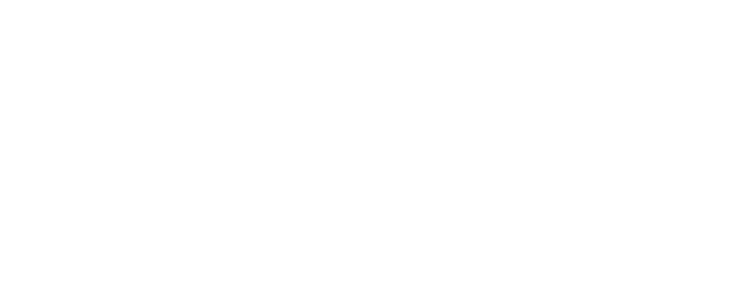
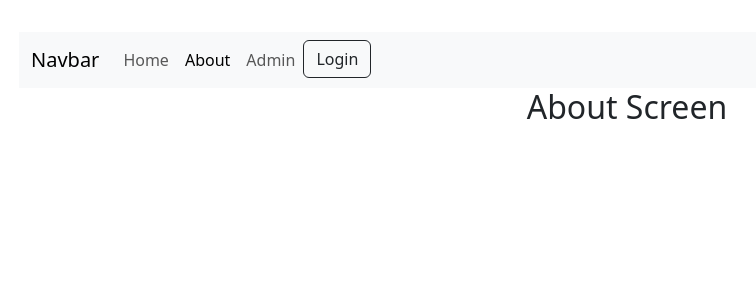
Before and after one commit to Salustiano-RoblesTeran/5-cripto97i, a React (Vite) app: page /About in a window 1280 px wide. Shown: the top 300 px of the page, without its empty margins (13-769 px from the left). Built offline with nearby package versions, Linux system fonts and the light colour scheme.

Commit message:
uso de rutas y configuracion de app.jsx

```diff
--- a/src/App.jsx
+++ b/src/App.jsx
@@ -1,10 +1,28 @@
 import React from "react";
+import { BrowserRouter, Routes, Route } from "react-router-dom";
 import "./App.css";
+import AdminScreen from "./pages/AdminScreen";
+import HomeScreen from "./pages/HomeScreen";
+import ErrorScreen from "./pages/ErrorScreen";
+import Login from "./pages/Login";
+import AboutScreen from "./pages/AboutScreen";
+import NavBar from "./components/NavBar";
 
 function App() {
   return (
     <>
-      <div></div>
+      <BrowserRouter>
+      <NavBar/>
+          <Routes>
+            <Route path="/" element={<HomeScreen/>}/>
+            <Route path="/Admin" element={<AdminScreen/>}/>
+            <Route path="/Login" element={<Login/>}/>
+            <Route path="/About" element={<AboutScreen/>}/>
+
+            <Route path="*" element={<ErrorScreen/>}/>
+
+          </Routes>
+      </BrowserRouter>
     </>
   );
 }
--- /dev/null
+++ b/src/components/NavBar.jsx
@@ -0,0 +1,52 @@
+import React from 'react'
+
+import {Link, NavLink} from 'react-router-dom'; //son lo mismo, NavLink permite dar estilos para la navegacion como active
+
+const NavBar = () => {
+  return (
+    <>
+        <nav className="navbar navbar-expand-lg bg-body-tertiary">
+        <div className="container-fluid">
+            <Link className="navbar-brand" to="/">
+            Navbar
+            </Link>
+            <button
+            className="navbar-toggler"
+            type="button"
+            data-bs-toggle="collapse"
+            data-bs-target="#navbarNav"
+            aria-controls="navbarNav"
+            aria-expanded="false"
+            aria-label="Toggle navigation"
+            >
+            <span className="navbar-toggler-icon"></span>
+            </button>
+            <div className="collapse navbar-collapse" id="navbarNav">
+            <ul className="navbar-nav">
+                <li className="nav-item">
+                <NavLink className="nav-link" aria-current="page" to="/">
+                    Home
+                </NavLink>
+                </li>
+                <li className="nav-item">
+                <NavLink className="nav-link" to="/About">
+                    About
+                </NavLink>
+                </li>
+                <li className="nav-item">
+                <NavLink className="nav-link" to="/Admin">
+                    Admin
+                </NavLink>
+                </li>
+                <li className="nav-item">
+                    <button className='btn btn-outline-dark'>Login</button>
+                </li>
+            </ul>
+            </div>
+        </div>
+        </nav>
+    </>
+  )
+}
+
+export default NavBar
--- a/src/pages/ErrorScreen.jsx
+++ b/src/pages/AboutScreen.jsx
@@ -1,12 +1,12 @@
 import React from 'react'
 
-const ErrorScreen = () => {
+const AboutScreen = () => {
   return (
     <>
     <div className='container'>
         <div className='row'>
             <div className='col'>
-                <h2>Admin Screen</h2>
+                <h2>About Screen</h2>
             </div>
         </div>
     </div>
@@ -14,4 +14,4 @@
   )
 }
 
-export default ErrorScreen
+export default AboutScreen
```
